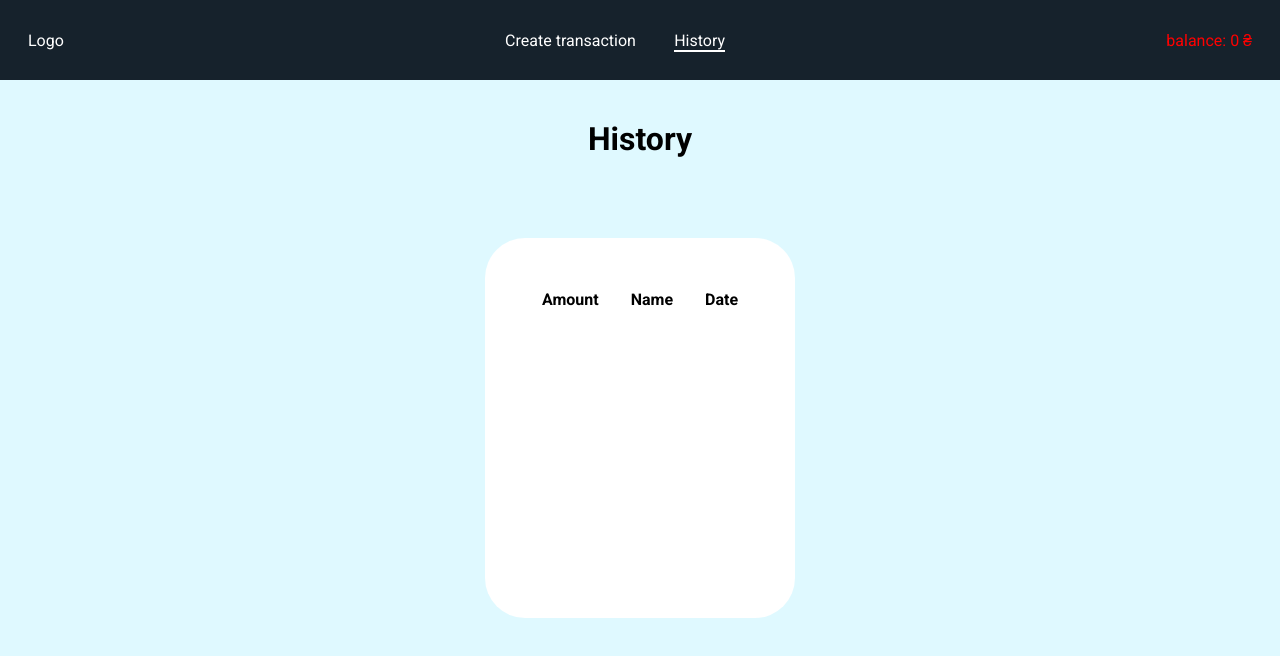
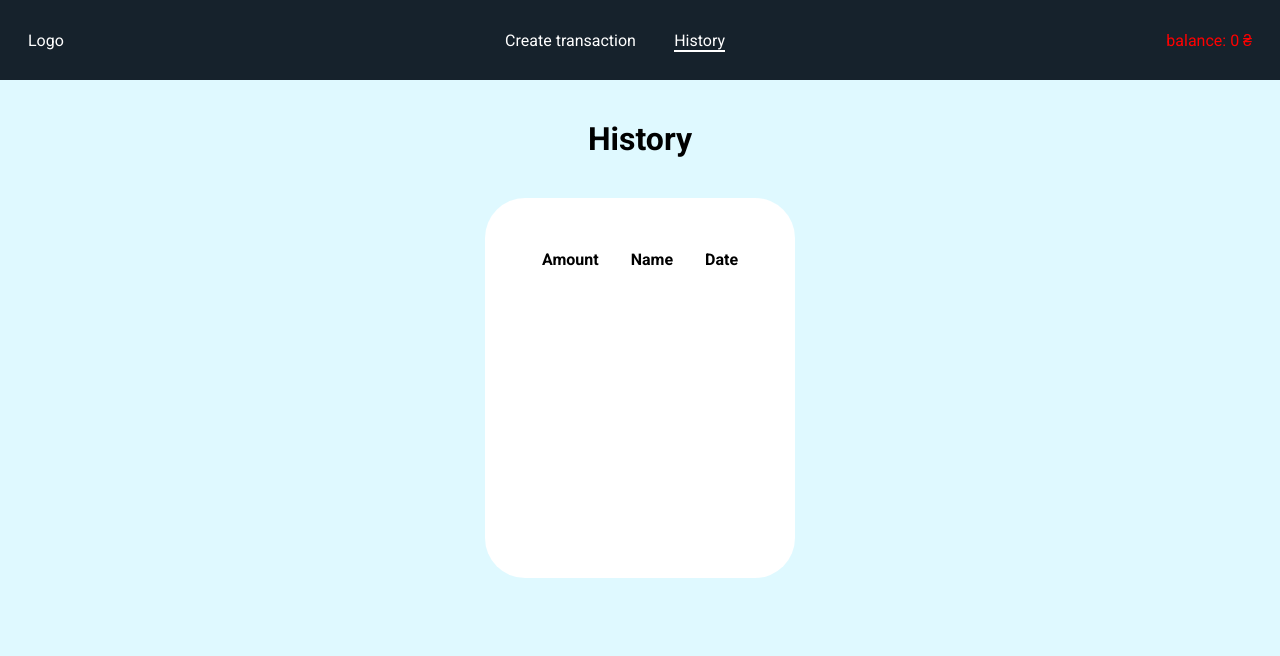
Before and after one commit to Adwasar/finance-accounting, a React (Create React App) app: page /history in a window 1280 px wide. Shown: the top 656 px of the page. Built offline with nearby package versions, Linux system fonts and the light colour scheme.

Commit message:
fix: clear form after submit

```diff
--- a/src/components/Form/index.jsx
+++ b/src/components/Form/index.jsx
@@ -13,6 +13,7 @@ function Form(props) {
     register,
     handleSubmit,
     formState: { errors },
+    reset,
   } = useForm();
 
   const onSubmit = (data) => {
@@ -23,6 +24,7 @@ function Form(props) {
       date: data.date,
     };
     setTransactions([...transactions, transaction]);
+    reset();
   };
 
   return (
@@ -104,7 +106,7 @@ function Form(props) {
             </div>
           )}
         </div>
-        <input className={styles['submit-btn']} type="submit" />
+        <input className={styles['submit-btn']} type="submit" value="Save" />
       </form>
     </>
   );
--- a/src/components/editForm/index.jsx
+++ b/src/components/editForm/index.jsx
@@ -112,7 +112,7 @@ function EditFrom(props) {
           </div>
         )}
       </div>
-      <input className={styles['submit-btn']} type="submit" />
+      <input className={styles['submit-btn']} type="submit" value="Save" />
     </form>
   );
 }
--- a/src/pages/HistoryPage/HistoryPage.module.scss
+++ b/src/pages/HistoryPage/HistoryPage.module.scss
@@ -10,7 +10,7 @@
 
 .history {
   position: relative;
-  margin: 40px auto;
+  margin: 0 auto;
   padding: 40px;
   border-radius: 40px;
   width: max-content;
```
